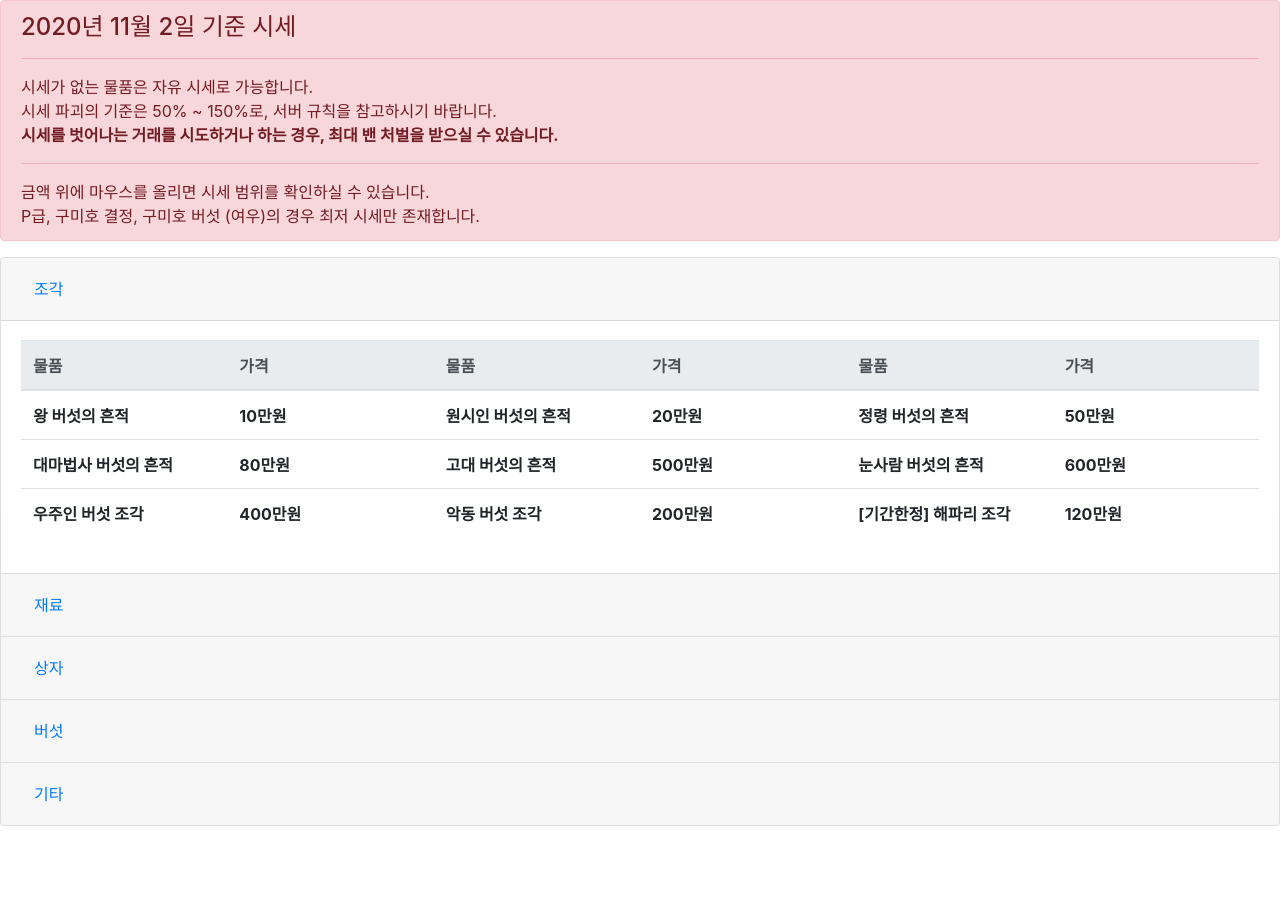
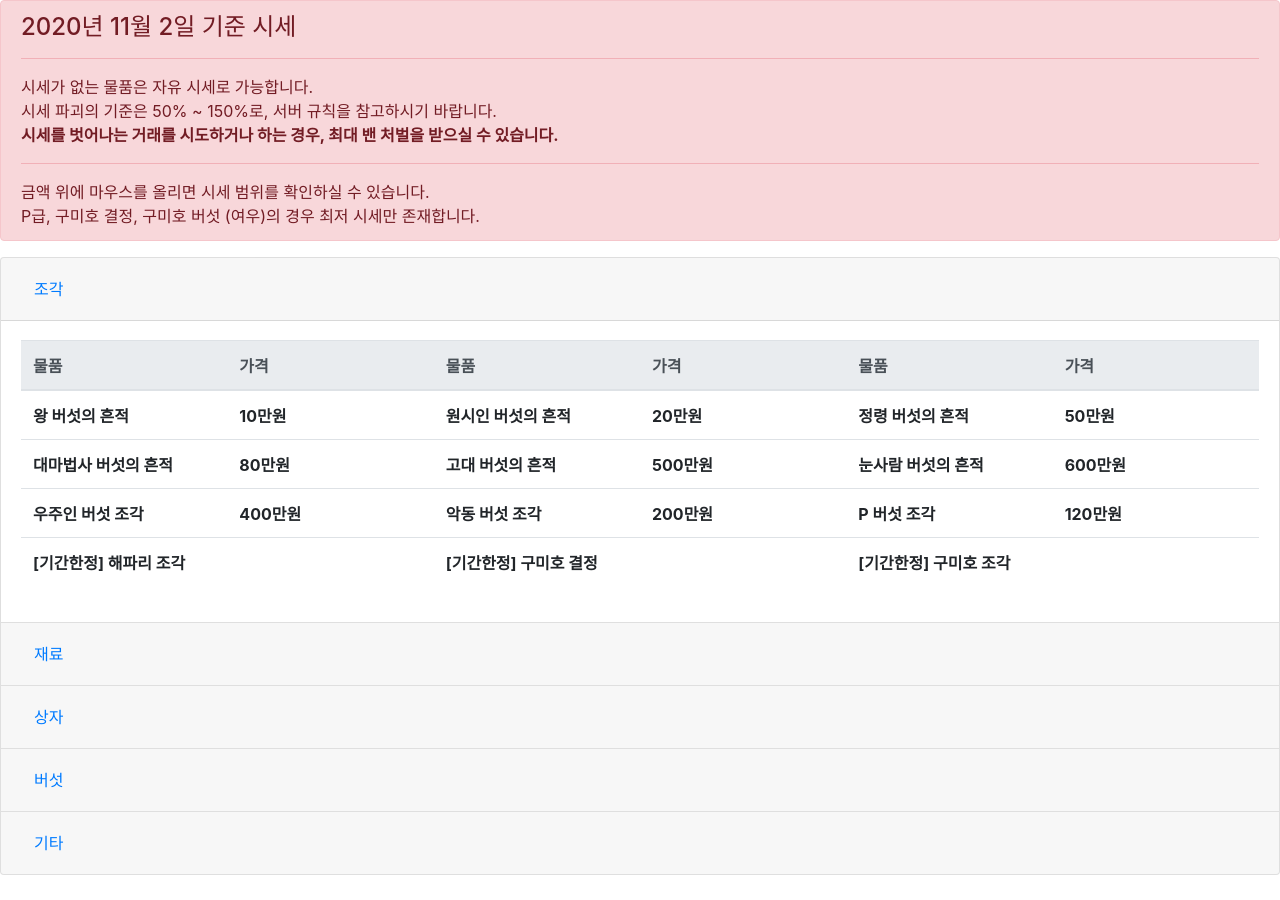
Before and after one commit to DetegiCE/detegice.github.io, a Jekyll site: the page built from kit/2020-11-02-kit-sise-test.md, in a window 1280 px wide. Built offline with Jekyll 4.4.1, drawn with Linux system fonts in a browser that asks for light colours; comment, search, counter and statistics services are not loaded.

Commit message:
menu fin

```diff
--- a/kit/2020-11-02-kit-sise-test.md
+++ b/kit/2020-11-02-kit-sise-test.md
@@ -234,9 +234,17 @@
                   <th scope="row"><a id="jg7"></a></th>
                   <th scope="row">악동 버섯 조각</th>
                   <th scope="row"><a id="jg8"></a></th>
+                  <th scope="row">P 버섯 조각</th>
+                  <th scope="row"><a id="jg9"></a></th>
+                </tr>
+                <tr>
                   <th scope="row">[기간한정] 해파리 조각</th>
-                  <th scope="row"><a id="jg9"></a></th>
-              </tr>
+                  <th scope="row"><a id="jg10"></a></th>
+                  <th scope="row">[기간한정] 구미호 결정</th>
+                  <th scope="row"><a id="jg11"></a></th>
+                  <th scope="row">[기간한정] 구미호 조각</th>
+                  <th scope="row"><a id="jg12"></a></th>
+                </tr>
               </tbody>
           </table>
         </div>
@@ -283,34 +291,50 @@
                   <tr>
                     <th scope="row">SS (기타)</th>
                     <th scope="row"><a id="jr7"></a></th>
-                    <th scope="row">R</th>
+                    <th scope="row">R (소환마녀)</th>
                     <th scope="row"><a id="jr8"></a></th>
-                    <th scope="row">증명서</th>
+                    <th scope="row">R (생물학자)</th>
                     <th scope="row"><a id="jr9"></a></th>
                 </tr>
                 <tr>
-                  <th scope="row">균사체</th>
+                  <th scope="row">P버섯 결정</th>
                   <th scope="row"><a id="jr10"></a></th>
-                  <th scope="row">고급진 균사체</th>
+                  <th scope="row">P버섯 영혼</th>
                   <th scope="row"><a id="jr11"></a></th>
-                  <th scope="row">톱상어</th>
+                  <th scope="row">증명서</th>
                   <th scope="row"><a id="jr12"></a></th>
                 </tr>
                 <tr>
-                  <th scope="row">개복치</th>
+                  <th scope="row">균사체</th>
                   <th scope="row"><a id="jr13"></a></th>
-                  <th scope="row">백상아리</th>
+                  <th scope="row">고급진 균사체</th>
                   <th scope="row"><a id="jr14"></a></th>
-                  <th scope="row">깨끗한 물</th>
+                  <th scope="row">희귀한 균사체</th>
                   <th scope="row"><a id="jr15"></a></th>
                 </tr>
                 <tr>
+                  <th scope="row">톱상어</th>
+                  <th scope="row"><a id="jr16"></a></th>
+                  <th scope="row">개복치</th>
+                  <th scope="row"><a id="jr17"></a></th>
+                  <th scope="row">백상아리</th>
+                  <th scope="row"><a id="jr18"></a></th>
+                </tr>
+                <tr>
+                  <th scope="row">깨끗한 물</th>
+                  <th scope="row"><a id="jr19"></a></th>
                   <th scope="row">G 강화석</th>
-                  <th scope="row"><a id="jr16"></a></th>
+                  <th scope="row"><a id="jr20"></a></th>
                   <th scope="row">Lapis 강화석</th>
-                  <th scope="row"><a id="jr17"></a></th>
+                  <th scope="row"><a id="jr21"></a></th>
+                </tr>
+                <tr>
                   <th scope="row">Redstone 강화석</th>
-                  <th scope="row"><a id="jr18"></a></th>
+                  <th scope="row"><a id="jr22"></a></th>
+                  <th scope="row">낚시 강화석</th>
+                  <th scope="row"><a id="jr23"></a></th>
+                  <th scope="row">S급 물고기</th>
+                  <th scope="row"><a id="jr24"></a></th>
                 </tr>
                 </tbody>
             </table>
@@ -390,8 +414,8 @@
                   <tr>
                     <th scope="row">스페셜 챕터 2 상자</th>
                     <th scope="row"><a id="sj19"></a></th>
-                    <th scope="row"></th>
-                    <th scope="row"></th>
+                    <th scope="row">잠수 코드</th>
+                    <th scope="row"><a id="sj20"></a></th>
                     <th scope="row"></th>
                     <th scope="row"></th>
                   </tr>
@@ -451,64 +475,80 @@
                     <th scope="row"><a id="bs10"></a></th>
                     <th scope="row">SSS (귀부인)</th>
                     <th scope="row"><a id="bs11"></a></th>
-                    <th scope="row">[기간한정] 해파리</th>
+                    <th scope="row">R (소환마녀)</th>
                     <th scope="row"><a id="bs12"></a></th>
                   </tr>
                   <tr>
-                    <th scope="row">G (서커스)</th>
+                    <th scope="row">R (생물학자)</th>
                     <th scope="row"><a id="bs13"></a></th>
-                    <th scope="row">G (메이드)</th>
+                    <th scope="row">[기간한정] 해파리 버섯</th>
                     <th scope="row"><a id="bs14"></a></th>
-                    <th scope="row">G (선생님)</th>
+                    <th scope="row">[기간한정] 구미호 버섯 (사람)</th>
                     <th scope="row"><a id="bs15"></a></th>
                   </tr>
                   <tr>
-                    <th scope="row">U (태권도)</th>
+                    <th scope="row">[기간한정] 구미호 버섯 (여우)</th>
                     <th scope="row"><a id="bs16"></a></th>
-                    <th scope="row">U (학생)</th>
+                    <th scope="row">G (서커스)</th>
                     <th scope="row"><a id="bs17"></a></th>
-                    <th scope="row">U (항해사)</th>
+                    <th scope="row">G (메이드)</th>
                     <th scope="row"><a id="bs18"></a></th>
                   </tr>
                   <tr>
-                    <th scope="row">H (눈사람)</th>
+                    <th scope="row">G (선생님)</th>
                     <th scope="row"><a id="bs19"></a></th>
-                    <th scope="row">H (우주인)</th>
+                    <th scope="row">U (태권도)</th>
                     <th scope="row"><a id="bs20"></a></th>
-                    <th scope="row">H (악동)</th>
+                    <th scope="row">U (학생)</th>
                     <th scope="row"><a id="bs21"></a></th>
                   </tr>
                   <tr>
-                    <th scope="row">L (왕)</th>
+                    <th scope="row">U (항해사)</th>
                     <th scope="row"><a id="bs22"></a></th>
-                    <th scope="row">L (원시인)</th>
+                    <th scope="row">H (눈사람)</th>
                     <th scope="row"><a id="bs23"></a></th>
-                    <th scope="row">L (정령)</th>
+                    <th scope="row">H (우주인)</th>
                     <th scope="row"><a id="bs24"></a></th>
                   </tr>
                   <tr>
-                    <th scope="row">L (대마법사)</th>
+                    <th scope="row">H (악동)</th>
                     <th scope="row"><a id="bs25"></a></th>
-                    <th scope="row">L (고대)</th>
+                    <th scope="row">L (왕)</th>
                     <th scope="row"><a id="bs26"></a></th>
-                    <th scope="row">[잠수] 서핑 버섯</th>
+                    <th scope="row">L (원시인)</th>
                     <th scope="row"><a id="bs27"></a></th>
                   </tr>
                   <tr>
-                    <th scope="row">C+ (평범한)</th>
+                    <th scope="row">L (정령)</th>
                     <th scope="row"><a id="bs28"></a></th>
-                    <th scope="row">U+ (항해사)</th>
+                    <th scope="row">L (대마법사)</th>
                     <th scope="row"><a id="bs29"></a></th>
-                    <th scope="row">G+ (서커스)</th>
+                    <th scope="row">L (고대)</th>
                     <th scope="row"><a id="bs30"></a></th>
                   </tr>
                   <tr>
+                    <th scope="row">[잠수] 서핑 버섯</th>
+                    <th scope="row"><a id="bs31"></a></th>
+                    <th scope="row">C+ (평범한)</th>
+                    <th scope="row"><a id="bs32"></a></th>
+                    <th scope="row">U+ (항해사)</th>
+                    <th scope="row"><a id="bs33"></a></th>
+                  </tr>
+                  <tr>
+                    <th scope="row">G+ (서커스)</th>
+                    <th scope="row"><a id="bs34"></a></th>
+                    <th scope="row">잠수+ (서핑)</th>
+                    <th scope="row"><a id="bs35"></a></th>
+                    <th scope="row">L+ (정령)</th>
+                    <th scope="row"><a id="bs36"></a></th>
+                  </tr>
+                  <tr>
+                    <th scope="row">SS+ (달고나)</th>
+                    <th scope="row"><a id="bs37"></a></th>
+                    <th scope="row">U+ (태권도)</th>
+                    <th scope="row"><a id="bs38"></a></th>
                     <th scope="row">[기간한정] 달토끼 버섯</th>
-                    <th scope="row"><a id="bs31"></a></th>
-                    <th scope="row"></th>
-                    <th scope="row"></th>
-                    <th scope="row"></th>
-                    <th scope="row"></th>
+                    <th scope="row"><a id="bs39"></a></th>
                   </tr>
                 </tbody>
             </table>
@@ -569,6 +609,14 @@
                   <th scope="row">특급 낚시대</th>
                   <th scope="row"><a id="gt12"></a></th>
                 </tr>
+                <tr>
+                  <th scope="row">강화보호권</th>
+                  <th scope="row"><a id="gt13"></a></th>
+                  <th scope="row"></th>
+                  <th scope="row"></th>
+                  <th scope="row"></th>
+                  <th scope="row"></th>
+                </tr>
                 </tbody>
             </table>
         </div>
```
Also changed, not shown: other parts of kit/2020-11-02-kit-sise-test.md (+1 -1 lines).
